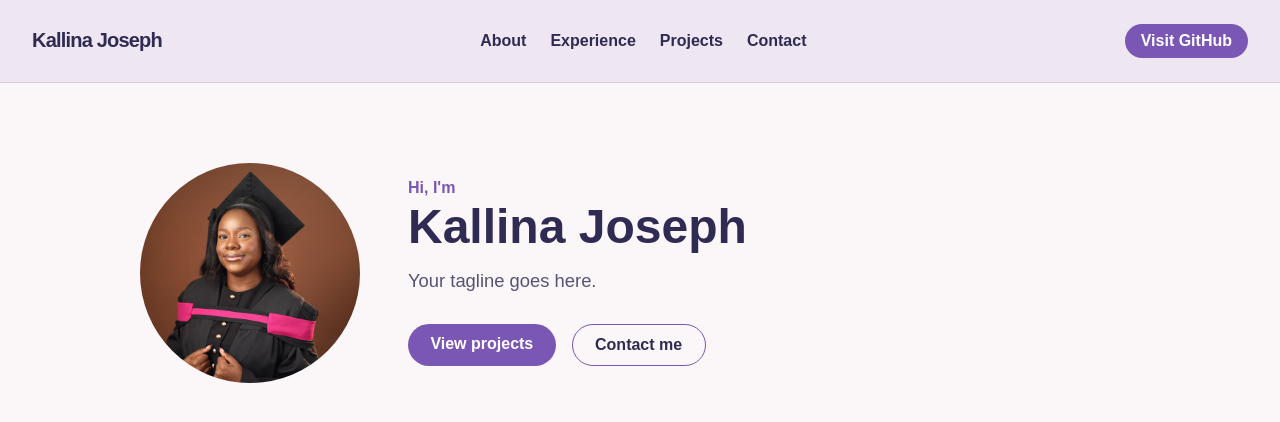
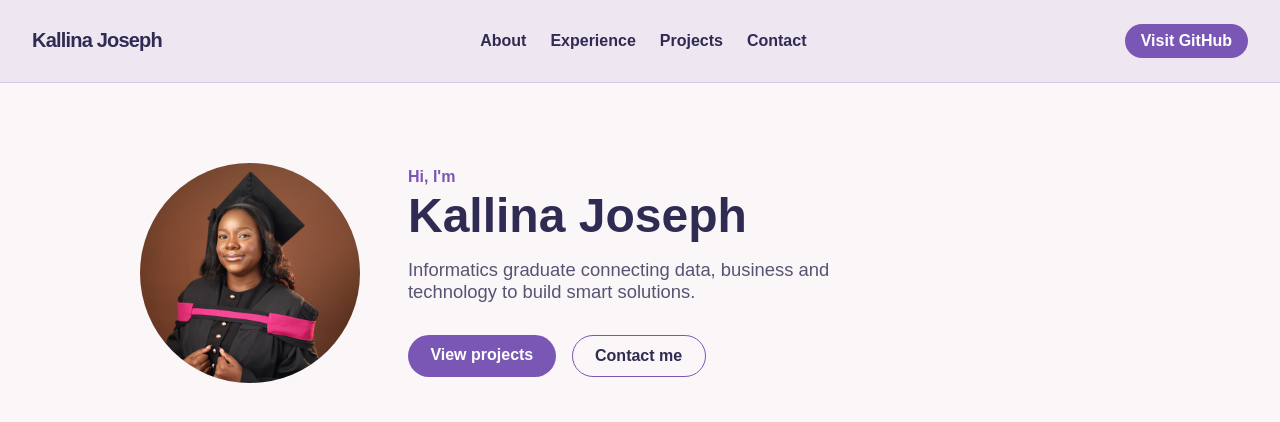
Before and after one commit to Kallina-source/portfolio-site, a React (Vite) app: page / in a window 1280 px wide. Shown: the top 422 px of the page. Built offline with nearby package versions, Linux system fonts and the light colour scheme.

Commit message:
Add hero tagline

```diff
--- a/src/components/hero.jsx
+++ b/src/components/hero.jsx
@@ -10,7 +10,7 @@ export default function Hero() {
       <div className="hero-text">
         <p className="hero-hello">Hi, I'm</p>
         <h1>Kallina Joseph</h1>
-        <p className="hero-tagline">Your tagline goes here.</p>
+        <p className="hero-tagline">Informatics graduate connecting data, business and technology to build smart solutions.</p>
         <div className="hero-buttons">
           <a href="#projects" className="btn">View projects</a>
           <a href="#contact" className="btn-outline">Contact me</a>
```
